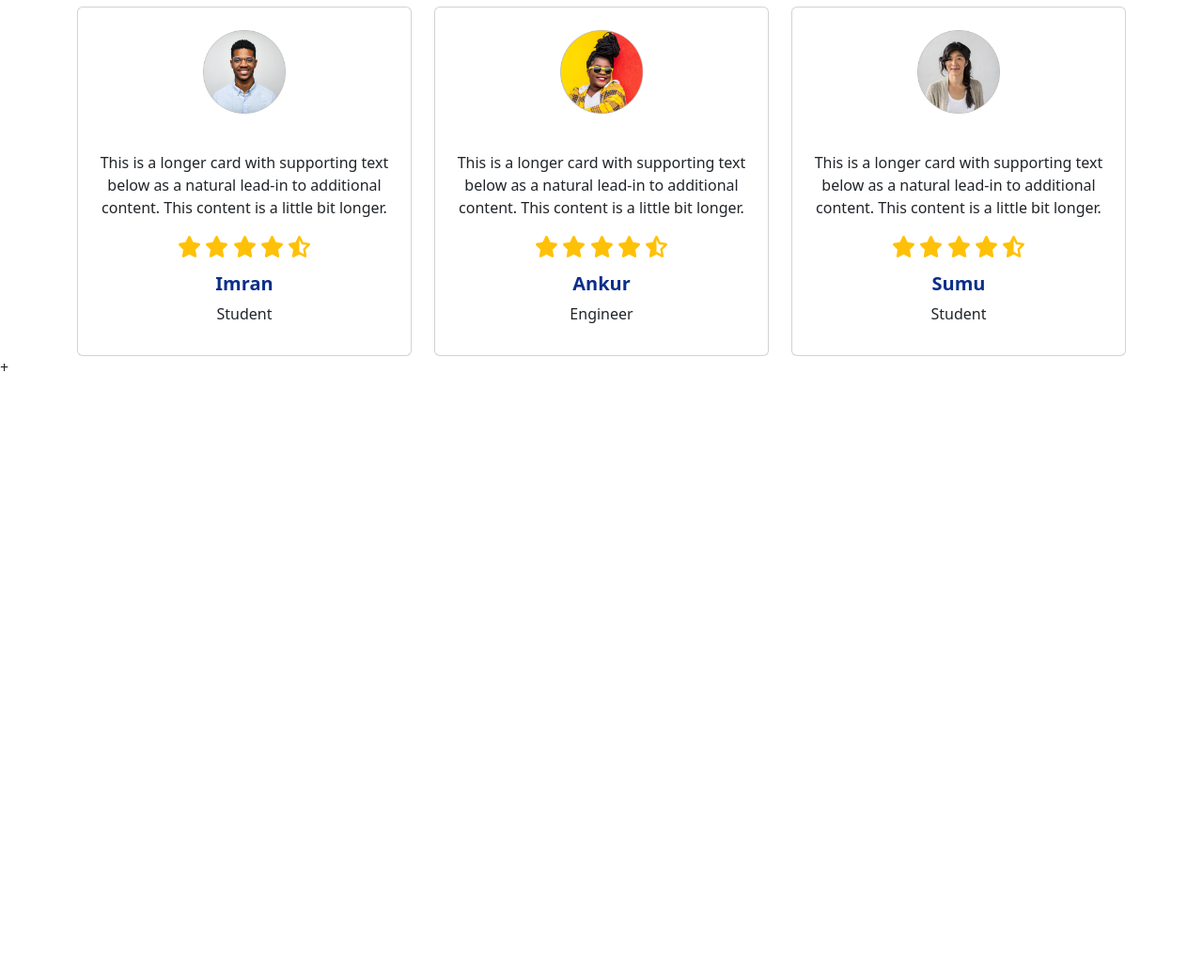
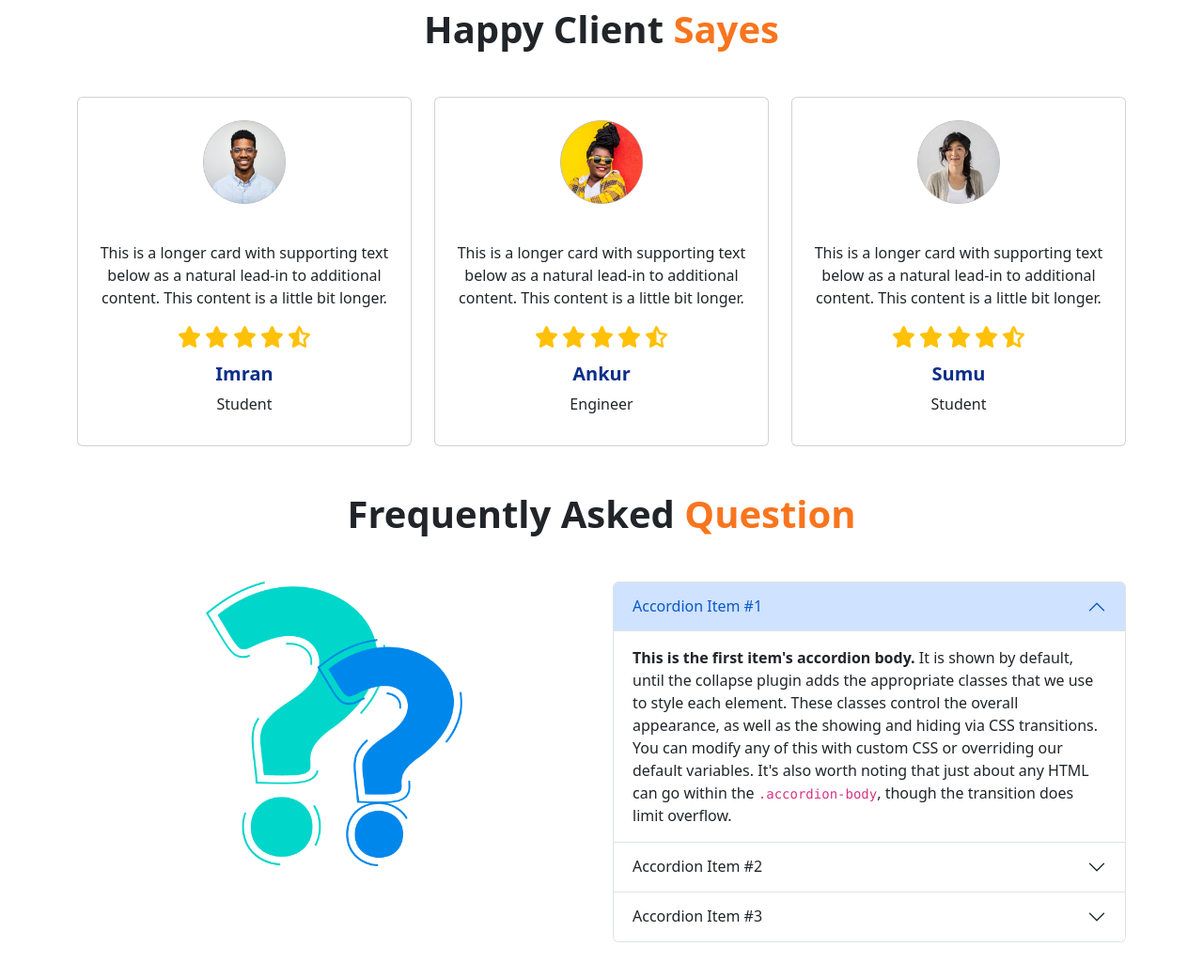
Before and after one commit to imran180905/Bike-advertisement, a plain HTML site: page index.html in a window 1280 px wide. Shown: the part 1804-2845 px from the top of the page at 94% size. Before the commit the page ends 2207 px from the top, so only its background shows below. Drawn offline with Linux system fonts and the light colour scheme.

Commit message:
Accrordion added

```diff
--- a/css/style.css
+++ b/css/style.css
@@ -12,3 +12,6 @@
 .icon{
     width:25px ;
 }
+#question{
+    color: #f76708e8;
+}
--- a/index.html
+++ b/index.html
@@ -185,6 +185,7 @@
 
         </section>
         <section class="container mt-5">
+            <h1 class="text-center fw-bold my-5">Happy Client <span id="question">Sayes</span></h1>
             <div class="row row-cols-1 row-cols-md-3 g-4">
                 <div class="col">
                     <div class="card h-100 text-center">
@@ -246,7 +247,80 @@
 
             </div>
 
-        </section>+
+        </section>
+        <section class="container my-5">
+            <h1 class="fw-bold text-center ">Frequently Asked <span id="question">Question</span></h1>
+            <div class="row row-cols-1 row-cols-md-2 mt-5">
+                <div class="col text-center">
+                    <img src="images/faq.png" class="w-50" alt="">
+                </div>
+                <div class="col">
+                    <div class="accordion" id="accordionExample">
+                        <div class="accordion-item">
+                            <h2 class="accordion-header" id="headingOne">
+                                <button class="accordion-button" type="button" data-bs-toggle="collapse"
+                                    data-bs-target="#collapseOne" aria-expanded="true" aria-controls="collapseOne">
+                                    Accordion Item #1
+                                </button>
+                            </h2>
+                            <div id="collapseOne" class="accordion-collapse collapse show" aria-labelledby="headingOne"
+                                data-bs-parent="#accordionExample">
+                                <div class="accordion-body">
+                                    <strong>This is the first item's accordion body.</strong> It is shown by default,
+                                    until the collapse plugin adds the appropriate classes that we use to style each
+                                    element. These classes control the overall appearance, as well as the showing and
+                                    hiding via CSS transitions. You can modify any of this with custom CSS or overriding
+                                    our default variables. It's also worth noting that just about any HTML can go within
+                                    the <code>.accordion-body</code>, though the transition does limit overflow.
+                                </div>
+                            </div>
+                        </div>
+                        <div class="accordion-item">
+                            <h2 class="accordion-header" id="headingTwo">
+                                <button class="accordion-button collapsed" type="button" data-bs-toggle="collapse"
+                                    data-bs-target="#collapseTwo" aria-expanded="false" aria-controls="collapseTwo">
+                                    Accordion Item #2
+                                </button>
+                            </h2>
+                            <div id="collapseTwo" class="accordion-collapse collapse" aria-labelledby="headingTwo"
+                                data-bs-parent="#accordionExample">
+                                <div class="accordion-body">
+                                    <strong>This is the second item's accordion body.</strong> It is hidden by default,
+                                    until the collapse plugin adds the appropriate classes that we use to style each
+                                    element. These classes control the overall appearance, as well as the showing and
+                                    hiding via CSS transitions. You can modify any of this with custom CSS or overriding
+                                    our default variables. It's also worth noting that just about any HTML can go within
+                                    the <code>.accordion-body</code>, though the transition does limit overflow.
+                                </div>
+                            </div>
+                        </div>
+                        <div class="accordion-item">
+                            <h2 class="accordion-header" id="headingThree">
+                                <button class="accordion-button collapsed" type="button" data-bs-toggle="collapse"
+                                    data-bs-target="#collapseThree" aria-expanded="false" aria-controls="collapseThree">
+                                    Accordion Item #3
+                                </button>
+                            </h2>
+                            <div id="collapseThree" class="accordion-collapse collapse" aria-labelledby="headingThree"
+                                data-bs-parent="#accordionExample">
+                                <div class="accordion-body">
+                                    <strong>This is the third item's accordion body.</strong> It is hidden by default,
+                                    until the collapse plugin adds the appropriate classes that we use to style each
+                                    element. These classes control the overall appearance, as well as the showing and
+                                    hiding via CSS transitions. You can modify any of this with custom CSS or overriding
+                                    our default variables. It's also worth noting that just about any HTML can go within
+                                    the <code>.accordion-body</code>, though the transition does limit overflow.
+                                </div>
+                            </div>
+                        </div>
+                    </div>
+
+                </div>
+
+            </div>
+
+        </section>
+
 
     </main>
 
```
